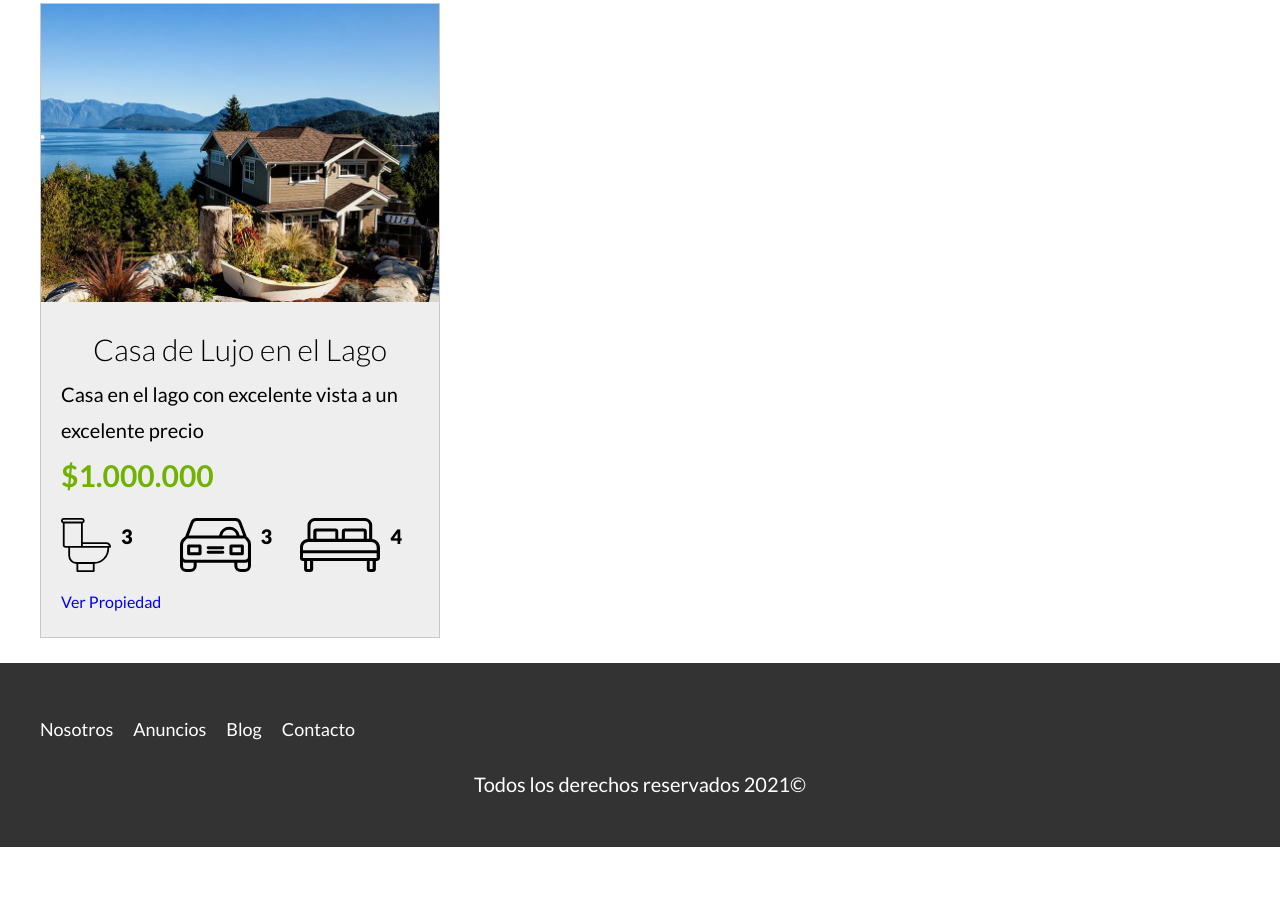
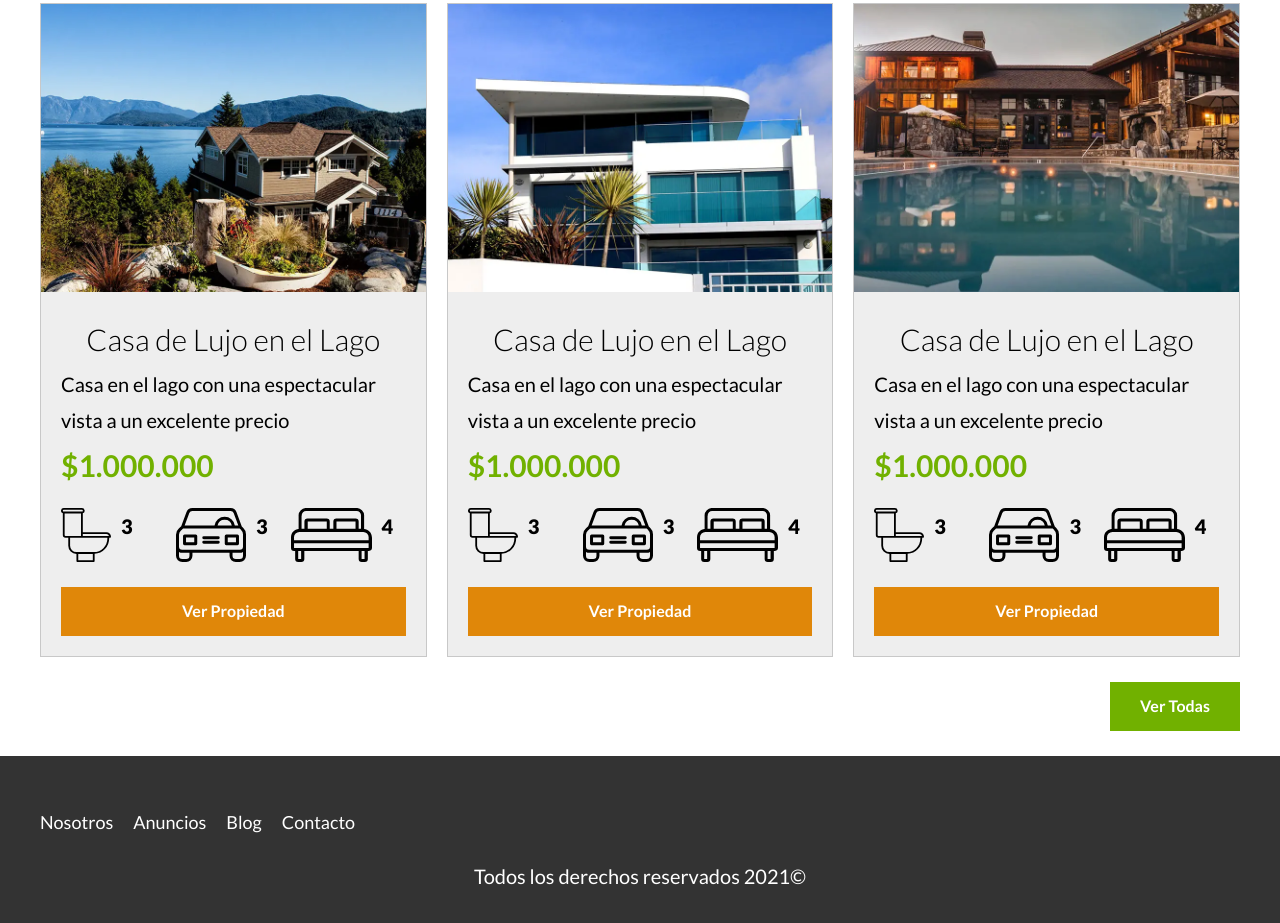
Before and after one commit to marina757/Proyecto_Bienes, a website: page index.html in a window 1280 px wide. Shown: the part 1371-2294 px from the top of the page. Before the commit the page ends 2243 px from the top, so only its background shows below. Drawn offline with Linux system fonts and the light colour scheme.

Commit message:
mixin bottoni

```diff
--- a/index.html
+++ b/index.html
@@ -70,7 +70,7 @@
 
                 <div class="contenido-anuncio">
                     <h3>Casa de Lujo en el Lago</h3>
-                    <p>Casa en el lago con excelente vista a un excelente precio</p>
+                    <p>Casa en el lago con una espectacular vista a un excelente precio</p>
                     <p class="precio">$1.000.000</p>
 
                     <ul class="iconos-caracteristicas">
@@ -91,8 +91,78 @@
                     <a href="anuncio.html" class="boton boton-amarillo">
                         Ver Propiedad
                     </a>
-                </div>
-            </div>
+                </div><!--.Contenido anuncio-->
+            </div><!--.anuncio-->
+
+            <div class="anuncio">
+                <picture>
+                    <source srcset="build/img/anuncio2.webp" type="image/webp">
+                    <source srcset="build/img/anuncio2.jpg" type="image/jpeg">
+                    <img loading="lazy" src="build/img/anuncio1.jpg" alt="anuncio">
+                </picture>
+
+                <div class="contenido-anuncio">
+                    <h3>Casa de Lujo en el Lago</h3>
+                    <p>Casa en el lago con una espectacular vista a un excelente precio</p>
+                    <p class="precio">$1.000.000</p>
+
+                    <ul class="iconos-caracteristicas">
+                        <li>
+                            <img loading="lazy" src="build/img/icono_wc.svg" alt="icono wc">
+                            <p>3</p>
+                        </li>
+                        <li>
+                            <img loading="lazy" src="build/img/icono_estacionamiento.svg" alt="icono estacionamiento">
+                            <p>3</p>
+                        </li>
+                        <li>
+                            <img loading="lazy" src="build/img/icono_dormitorio.svg" alt="icono dormitorio">
+                            <p>4</p>
+                        </li>
+                    </ul>
+
+                    <a href="anuncio.html" class="boton boton-amarillo">
+                        Ver Propiedad
+                    </a>
+                </div><!--.Contenido anuncio-->
+            </div><!--.anuncio-->
+
+            <div class="anuncio">
+                <picture>
+                    <source srcset="build/img/anuncio3.webp" type="image/webp">
+                    <source srcset="build/img/anuncio3.jpg" type="image/jpeg">
+                    <img loading="lazy" src="build/img/anuncio1.jpg" alt="anuncio">
+                </picture>
+
+                <div class="contenido-anuncio">
+                    <h3>Casa de Lujo en el Lago</h3>
+                    <p>Casa en el lago con una espectacular vista a un excelente precio</p>
+                    <p class="precio">$1.000.000</p>
+
+                    <ul class="iconos-caracteristicas">
+                        <li>
+                            <img loading="lazy" src="build/img/icono_wc.svg" alt="icono wc">
+                            <p>3</p>
+                        </li>
+                        <li>
+                            <img loading="lazy" src="build/img/icono_estacionamiento.svg" alt="icono estacionamiento">
+                            <p>3</p>
+                        </li>
+                        <li>
+                            <img loading="lazy" src="build/img/icono_dormitorio.svg" alt="icono dormitorio">
+                            <p>4</p>
+                        </li>
+                    </ul>
+
+                    <a href="anuncio.html" class="boton boton-amarillo">
+                        Ver Propiedad
+                    </a>
+                </div><!--.Contenido anuncio-->
+            </div><!--.anuncio-->
+        </div><!--.contenedor anuncios-->
+
+        <div class="alinear-derecha">
+            <a href="anuncios.html" class="boton-verde">Ver Todas</a>
         </div>
     </section>
 
--- a/src/scss/app.scss
+++ b/src/scss/app.scss
@@ -3,6 +3,7 @@
 @import 'base/mixins';
 @import 'base/globales';
 @import 'base/utilidades';
+@import 'base/botones';
 
 /**UI**/
 @import 'layout/header';
--- /dev/null
+++ b/src/scss/base/_botones.scss
@@ -0,0 +1,7 @@
+.boton-amarillo {
+    @include boton($amarillo, block);
+}
+
+.boton-verde {
+    @include boton($verde, inline-block);
+}
--- a/src/scss/base/_mixins.scss
+++ b/src/scss/base/_mixins.scss
@@ -21,3 +21,18 @@
     gap: $espaciado;
     grid-template-columns: repeat($columnas, 1fr);
 }
+
+@mixin boton($bgColor, $display) {
+    background-color: $bgColor;
+    color: $blanco;
+    font-weight: $bold;
+    text-decoration: none;
+    padding: 1rem 3rem;
+    text-align: center;
+    margin-top: $separacion / 2;
+    display: $display;
+
+    &:hover {
+        background-color: darken($bgColor, 5);
+    }
+}
--- a/src/scss/base/_utilidades.scss
+++ b/src/scss/base/_utilidades.scss
@@ -5,3 +5,8 @@
 .contenido-centrado {
     max-width: 800px;
 }
+
+.alinear-derecha {
+   display: flex;
+   justify-content: flex-end;
+}
--- a/src/scss/layout/_anuncios.scss
+++ b/src/scss/layout/_anuncios.scss
@@ -1,6 +1,7 @@
 @include tablet {
     .contenedor-anuncios {
         @include grid(3, 2 rem);
+        gap: 2rem;
     }
 }
 
```
Also changed, not shown: build/css/app.css, 1 other file.
